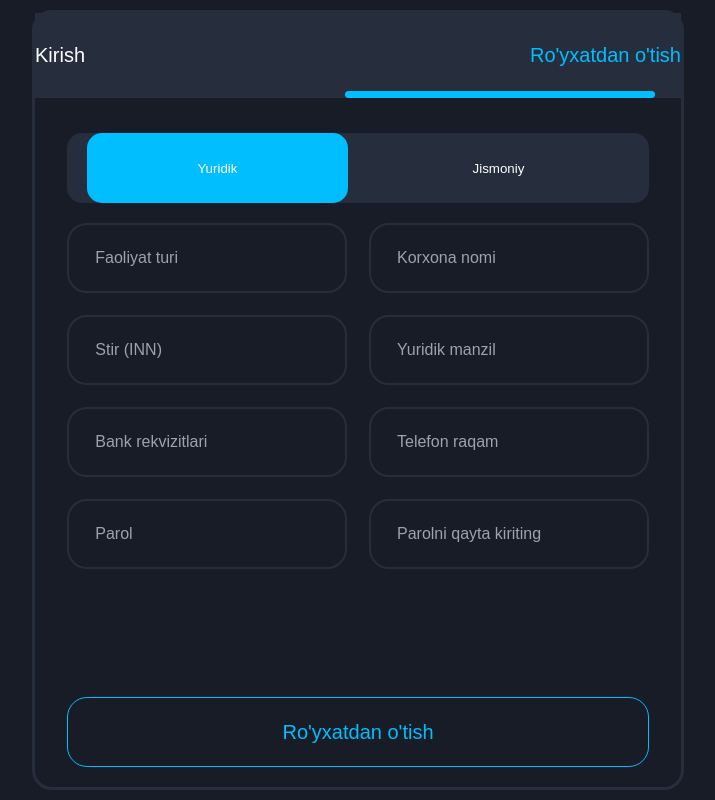
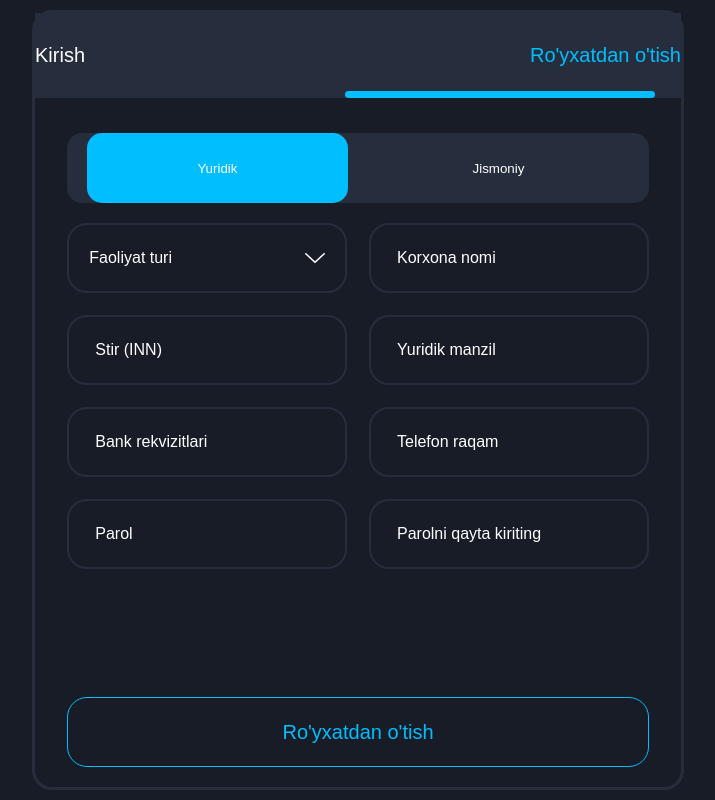
Before and after one commit to dilshodbek0515/envoy-shop, a Next.js app in the folder apps/web/: page /Register in a window 1280 px wide. Shown: the whole page, without its empty margins (362-1077 px from the left). Built offline with nearby package versions, Linux system fonts and the light colour scheme.

Commit message:
register updatee

```diff
--- /dev/null
+++ b/apps/web/src/assets/icons/chevron-bottom.jsx
@@ -0,0 +1,20 @@
+const ChevronBottom = () => {
+  return (
+    <svg
+      width='20'
+      height='10'
+      viewBox='0 0 20 10'
+      fill='none'
+      xmlns='http://www.w3.org/2000/svg'
+    >
+      <path
+        fillRule='evenodd'
+        clipRule='evenodd'
+        d='M9.45607 0.209209C9.75648 -0.0697365 10.2435 -0.0697365 10.5439 0.209209L19.7747 8.78064C20.0751 9.05958 20.0751 9.51184 19.7747 9.79079C19.4743 10.0697 18.9872 10.0697 18.6868 9.79079L10 1.72444L1.31316 9.79079C1.01276 10.0697 0.525706 10.0697 0.225302 9.79079C-0.0751008 9.51184 -0.0751008 9.05958 0.225302 8.78064L9.45607 0.209209Z'
+        fill='#ffffff'
+      />
+    </svg>
+  )
+}
+
+export default ChevronBottom
--- /dev/null
+++ b/apps/web/src/assets/icons/chevron-top.jsx
@@ -0,0 +1,20 @@
+const ChevronTop = () => {
+  return (
+    <svg
+      width='20'
+      height='10'
+      viewBox='0 0 20 10'
+      fill='none'
+      xmlns='http://www.w3.org/2000/svg'
+    >
+      <path
+        fillRule='evenodd'
+        clipRule='evenodd'
+        d='M0.225303 0.209209C0.525706 -0.0697365 1.01276 -0.0697365 1.31316 0.209209L10 8.27556L18.6868 0.209209C18.9872 -0.0697365 19.4743 -0.0697365 19.7747 0.209209C20.0751 0.488155 20.0751 0.940416 19.7747 1.21936L10.5439 9.79079C10.2435 10.0697 9.75647 10.0697 9.45607 9.79079L0.225303 1.21936C-0.0751008 0.940416 -0.0751008 0.488155 0.225303 0.209209Z'
+        fill='#ffffff'
+      />
+    </svg>
+  )
+}
+
+export default ChevronTop
--- a/apps/web/src/components/auth/register/register.jsx
+++ b/apps/web/src/components/auth/register/register.jsx
@@ -4,7 +4,6 @@ import { useState } from 'react'
 import Link from 'next/link'
 import Yuridik from '../role-second/yuridik/yuridik'
 import Jismoniy from '../role-second/jismoniy/jismoniy'
-
 const Register = () => {
   const [active, setActive] = useState('register')
   const [secondRole, setSecondRole] = useState('yuridik')
@@ -20,11 +19,31 @@ const Register = () => {
     qaytaParol: ''
   })
 
+  const options = [
+    'YaTT',
+    'M.CH.J',
+    "Fermer Xo'jaligi",
+    "Dehqon Xo'jaligi",
+    "Shirkat Xo'jaligi",
+    'Unitar Korxona',
+    'Xususiy Korxona',
+    "Qo'shma Korxona",
+    'Oilaviy Korxona',
+    'Boshqa'
+  ]
+
   const handleChange = e => {
     const { name, value } = e.target
     setForm(prev => ({
       ...prev,
       [name]: value
+    }))
+  }
+
+  const handleSelectFaoliyat = value => {
+    setForm(prev => ({
+      ...prev,
+      faoliyat: value
     }))
   }
 
@@ -81,7 +100,12 @@ const Register = () => {
           </div>
 
           {secondRole === 'yuridik' && (
-            <Yuridik form={form} handleChange={handleChange} />
+            <Yuridik
+              form={form}
+              handleChange={handleChange}
+              options={options}
+              handleSelectFaoliyat={handleSelectFaoliyat}
+            />
           )}
 
           {secondRole === 'jismoniy' && <Jismoniy />}
--- a/apps/web/src/components/auth/role-second/yuridik/yuridik.jsx
+++ b/apps/web/src/components/auth/role-second/yuridik/yuridik.jsx
@@ -1,14 +1,13 @@
 import Input from '../../../input/input'
+import Dropdown from '../../../dropdown/dropdown'
 
-const Yuridik = ({ form, handleChange }) => {
+const Yuridik = ({ form, handleChange, options, handleSelectFaoliyat }) => {
   return (
     <form className='yuridik_grid'>
-      <Input
-        label={'Faoliyat turi'}
-        name='faoliyat'
+      <Dropdown
         value={form.faoliyat}
-        type='text'
-        onChange={handleChange}
+        options={options}
+        onChange={handleSelectFaoliyat}
       />
       <Input
         label={'Korxona nomi'}
--- /dev/null
+++ b/apps/web/src/components/dropdown/dropdown.css
@@ -0,0 +1,77 @@
+.wrapper {
+    width: 100%;
+    height: auto;
+    position: relative;
+}
+
+.box {
+    width: 100%;
+    height: 70px;
+    border-radius: 20px;
+    background-color: transparent;
+    border: 2px solid #262e3d;
+    padding: 5px 20px;
+    font-size: 16px;
+    display: flex;
+    align-items: center;
+    justify-content: space-between;
+    cursor: pointer;
+}
+
+.box.open {
+    border-radius: 20 20 0 0;
+}
+
+.selected {
+    border: 2px solid #00BEFF;
+}
+
+.labell {
+    color: #ffffff;
+    font-size: 16px;
+}
+
+
+.options {
+    width: 100%;
+    min-height: 0px;
+    background-color: #262e3d;
+    position: absolute;
+    z-index: 1;
+    top: 70px;
+    border-radius: 0 0 20 20;
+    overflow: hidden;
+    transition: max-height 0.4s ease-out;
+    opacity: 0;
+    visibility: hidden;
+    box-shadow: 0 4px 12px rgba(0, 0, 0, 0.1);
+}
+
+.options.open {
+    max-height: 277px;
+    opacity: 1;
+    visibility: visible;
+    border: 2px solid #262e3d;
+    border-top: none;
+    overflow-y: scroll;
+}
+
+.options.open::-webkit-scrollbar {
+    width: 0;
+}
+
+.option-item {
+    padding: 15px 20px;
+    color: #ffffff;
+    cursor: pointer;
+    transition: background-color 0.2s ease;
+    border-bottom: 1px solid rgba(255, 255, 255, 0.1);
+}
+
+.option-item:hover {
+    background-color: rgba(255, 255, 255, 0.1);
+}
+
+.option-item:last-child {
+    border-bottom: none;
+}
--- /dev/null
+++ b/apps/web/src/components/dropdown/dropdown.jsx
@@ -0,0 +1,48 @@
+'use client'
+import './dropdown.css'
+import ChevronTop from '../../assets/icons/chevron-top'
+import ChevronBottom from '../../assets/icons/chevron-bottom'
+import { useState } from 'react'
+
+const Dropdown = ({ options, value, onChange }) => {
+  const [dropOpen, setDropOpen] = useState(false)
+
+  const toggleDropDown = () => {
+    setDropOpen(!dropOpen)
+  }
+
+  const handleSelect = selectedValue => {
+    setDropOpen(false)
+    onChange(selectedValue)
+  }
+
+  const isSelected = value && value !== 'Faoliyat turi'
+
+  return (
+    <div className='wrapper'>
+      <div
+        className={`box ${dropOpen ? 'open' : ''} ${
+          isSelected ? 'selected' : ''
+        }`}
+        onClick={toggleDropDown}
+      >
+        <label className='labell'> {value || 'Faoliyat turi'}</label>
+        {!dropOpen ? <ChevronTop /> : <ChevronBottom />}
+      </div>
+
+      <div className={`options ${dropOpen ? 'open' : ''}`}>
+        {options.map((option, index) => (
+          <div
+            key={index}
+            className='option-item'
+            onClick={() => handleSelect(option)}
+          >
+            {option}
+          </div>
+        ))}
+      </div>
+    </div>
+  )
+}
+
+export default Dropdown
--- a/apps/web/src/components/input/input.css
+++ b/apps/web/src/components/input/input.css
@@ -24,7 +24,7 @@
     left: 20px;
     top: 50%;
     transform: translateY(-50%);
-    color: #9ca3af;
+    color: #ffffff;
     font-size: 16px;
     pointer-events: none;
     transition: 0.25s ease;
```
